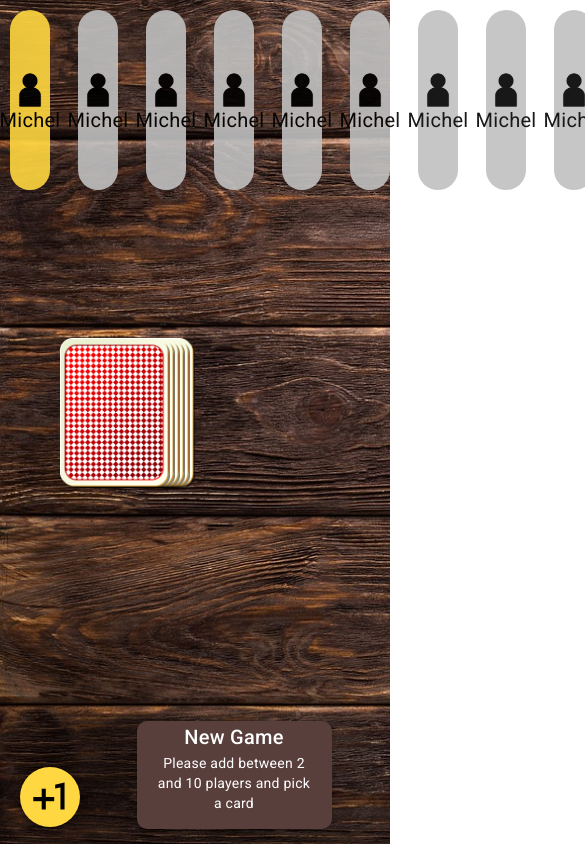
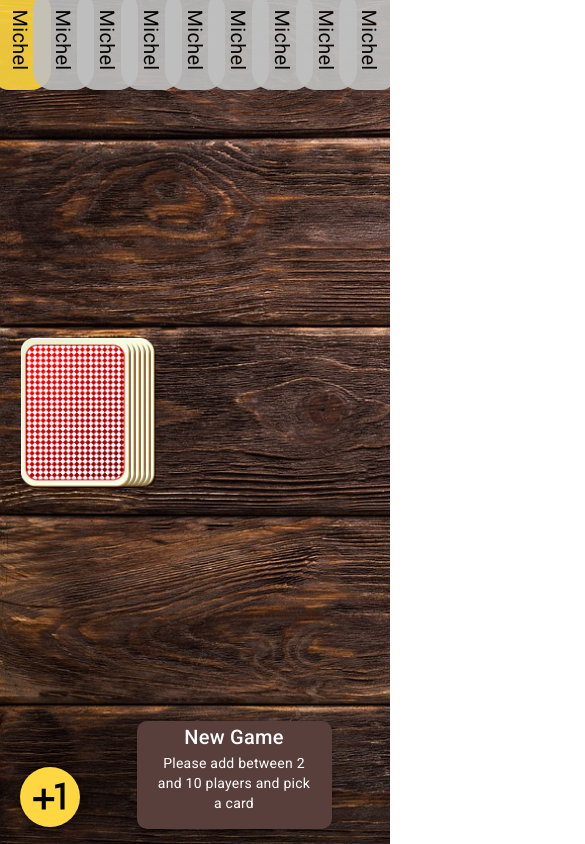
Before and after one commit to michaelwoelfel/ring-of-fire, an Angular app in the folder ringoffire/: page /game in a window 390 px wide. Shown: the whole page, 585 px wide, since content can reach past the window. Built offline with nearby package versions, Linux system fonts and the light colour scheme.

Commit message:
responsive design

```diff
--- a/ringoffire/src/app/game/game.component.scss
+++ b/ringoffire/src/app/game/game.component.scss
@@ -118,6 +118,65 @@
 }
 
 
+
+.player-container-wrapper {
+    display: flex;
+    background-color: transparent;
+    position: absolute;
+    flex-direction: column;
+    justify-content: flex-start;
+    gap: 18px;
+    height: 100%;
+}
+
+@media only screen and (max-width: 1100px) {
+
+    .player-container-wrapper {
+        width: 100%;
+        height: 30%;
+        max-width: 100%;
+        flex-direction: row;
+        overflow: hidden;
+        gap: 8px;
+        justify-content: space-evenly;
+
+    }
+
+    .card-stack {
+        position: absolute;
+        left: 40%;}
+
+    .player-container {
+        width: 10%;
+        height: 100px;
+        margin: 0;
+        display: flex;
+        justify-content: center;
+        margin-top: -10px;
+        font-size: 20px;
+    }
+
+    .player-name {
+        font-size: 30px;
+    }
+
+}
+
+
+@media only screen and (max-width: 600px) {
+
+    .player-container {
+        width: 8%;
+    }
+
+    .card-stack {
+        left: 45%;
+    }
+
+    }
+
+
+
     @media only screen and (max-width: 500px) {
         .add-button {
             width: 60px;
@@ -126,6 +185,7 @@
 
         .card-stack {
             position: absolute;
+            left: 40%;
 
             img {
                 position: absolute;
@@ -136,14 +196,14 @@
 
 
         .playedCard {
-        right: 15px;
-        transform: scale(1.1) translateX(120px) translateY(-100px) rotate(10deg);
+            right: 1px;
+            transform: scale(1.1) translateX(120px) translateY(-80px) rotate(10deg);
         }
 
         .pick-card {
             transition: all 125ms ease-in-out;
             animation: pick-card-animation-resp 2s ease-in-out;
-        transform: scale(1.2) translateX(100px) translateY(-100px) rotate(10deg)
+            transform: scale(1.2) translateX(120px) translateY(-80px) rotate(10deg)
         }
 
         @keyframes pick-card-animation-resp {
@@ -165,25 +225,9 @@
             }
 
             100% {
-            transform: scale(1.2) translateX(100px) translateY(-100px) rotate(10deg);
+                transform: scale(1.2) translateX(120px) translateY(-80px) rotate(10deg);
             }
         }
 
 
     }
-
-.player-container-wrapper {
-    display: flex;
-    background-color: transparent;
-    position: absolute;
-    flex-direction: column;
-    gap: 18px;
-}
-
-@media only screen and (max-width: 1100px) {
-
-    .player-container-wrapper {
-        width: 100%;
-        flex-direction: row;
-    }
-}
--- a/ringoffire/src/app/game/game.component.ts
+++ b/ringoffire/src/app/game/game.component.ts
@@ -35,9 +35,8 @@ export class GameComponent implements OnInit {
     const card = this.game.stack.pop();
     if (card !== undefined && !this.pickCardAnimation) {
       this.currentCard = card;
+      this.playAudio();
       this.pickCardAnimation = true;
-    } else {
-      console.log('No cards available');
     }
     this.pushCurrentCard();
   }else {
@@ -53,22 +52,26 @@ export class GameComponent implements OnInit {
     }, 2000)
   }
 
+
+  playAudio(){
+    let audio = new Audio();
+    audio.src = "assets/card-sound.mp3";
+    audio.load();
+    audio.play();
+  }
+
+
   checkNextPlayer() {
     if (this.game.currentPlayer == this.game.players.length -1) {
         this.game.currentPlayer = 0;
     } else if (this.pickCardAnimation == false) {
       this.game.currentPlayer++;
-    } {
-
-  }
-  console.log( 'karten verfügbar',this.game.stack.length);
-
+    }
   }
 
   get cardArray(): number[] {
     const maxCards = 5;
     let start = Math.max(maxCards - this.game.stack.length,0);
-    console.log(start);
     if  ( this.game.stack.length == 0) {
       setTimeout(() => {
         this.gameOver = true;
--- a/ringoffire/src/app/player/player.component.html
+++ b/ringoffire/src/app/player/player.component.html
@@ -2,7 +2,7 @@
 
 <div [class.player-active]="playerActive" style="top: 10px" class="player-container">
     <div class="player">
-    <img src="assets\img\person.png">
-    <span>{{ name }}</span>
+    <img class="player-pic" src="assets\img\person.png">
+    <span class="player-name">{{ name }}</span>
 </div>
 </div>
--- a/ringoffire/src/app/player/player.component.scss
+++ b/ringoffire/src/app/player/player.component.scss
@@ -36,22 +36,42 @@
     height: 100%;
     display: flex;
     width: 100%;
-    position: abso
+
 }
 
 
 @media only screen and (max-width: 1100px) {
 
+    .player-container-wrapper {
+        width: 100%;
+        height: 30%;
+        max-width: 100%;
+        flex-direction: row;
+        overflow: scroll;
+        gap: 0px;
 
+
+    }
     .player-container {
-        width:40px;
-        height: 180px;
+        height: 100px;
+        margin: 0;
+        display: flex;
         justify-content: center;
-        flex-direction: column;
-        margin-left: 10px;
-}
+    }
+
+    .player-pic {
+        display: none;
+    }
+
+    .player-name {
+        rotate: 90deg;
+        font-size: 20px;
+    }
 
 .player {
     flex-direction: column;
+    margin: 0;
 }
+
+
 }
```
Also changed, not shown: 1 other file (tests, documents, lock files or other folders). Lines whose indentation alone changed are shown as unchanged.
